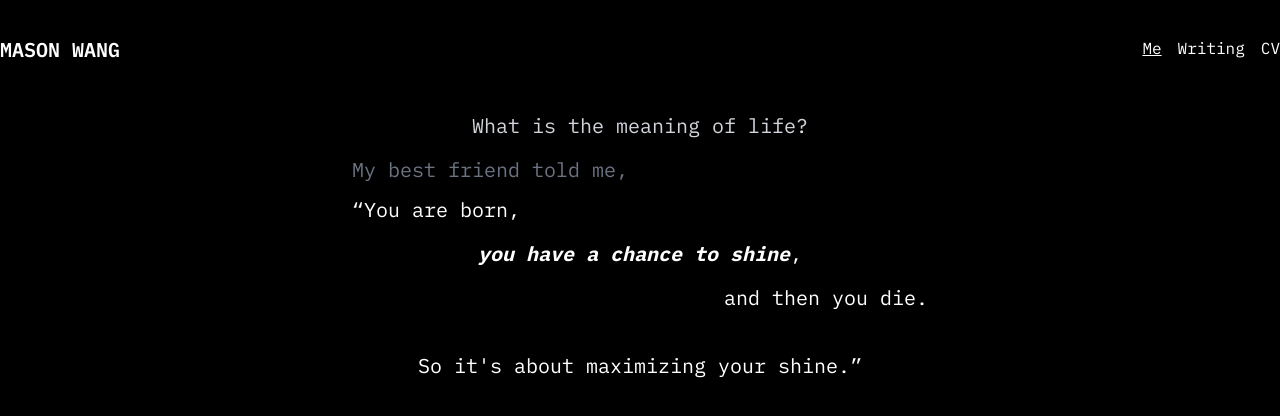
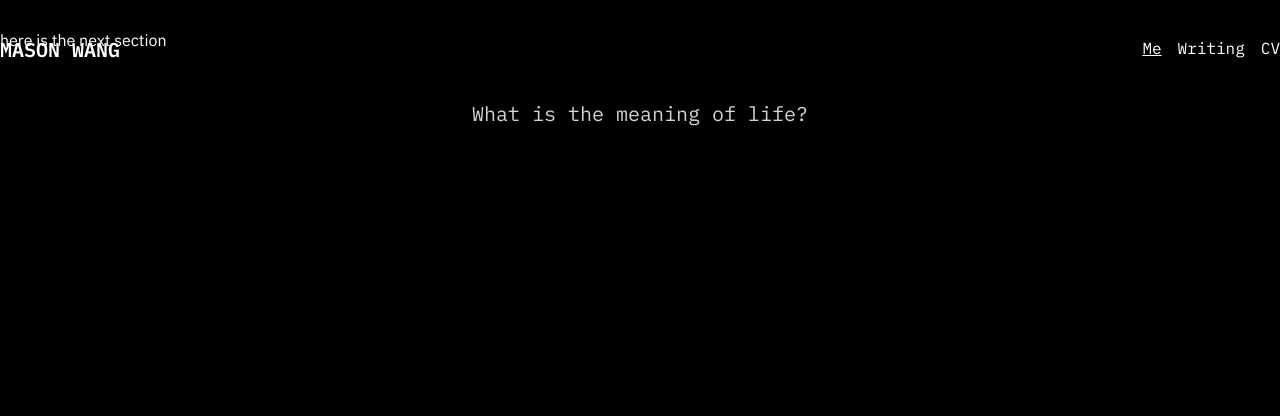
Before and after one commit to masonwang025/masonjwang.com, a Next.js app: page / in a window 1280 px wide. Shown: the top 416 px of the page. Built offline with nearby package versions, Linux system fonts and the light colour scheme.

Commit message:
wow im a genius

```diff
--- a/package.json
+++ b/package.json
@@ -9,6 +9,7 @@
     "lint": "next lint"
   },
   "dependencies": {
+    "@heroicons/react": "^2.1.1",
     "framer-motion": "^11.0.8",
     "next": "14.1.0",
     "react": "^18",
--- a/src/components/home/Home.tsx
+++ b/src/components/home/Home.tsx
@@ -5,6 +5,7 @@ function Home() {
   return <main>
     <Header />
     <Hero />
+    <div className="h-20">here is the next section</div>
   </main>
 }
 
--- a/src/components/home/sections/Hero.tsx
+++ b/src/components/home/sections/Hero.tsx
@@ -1,28 +1,60 @@
+"use client";
+import { ArrowDownIcon } from "@heroicons/react/16/solid";
+import { motion, useAnimation, AnimatePresence } from "framer-motion";
+import { useEffect, useState } from "react";
+
 function Hero() {
-  return <div className="pt-28 pb-14 container mx-auto min-h-screen">
-    <div>
-      <div><p className="header text-xl text-gray-300 text-center">What is the meaning of life?</p></div>
-    </div>
-    <div className="mx-auto container max-w-xl">
-      <div><p className="header text-xl text-gray-500 pt-4 pb-3">My best friend told me,</p></div>
-      <div className="flex flex-1 grow flex-col space-y-4 pb-10">
-        <div>
-          <p className="header text-xl text-left">&ldquo;You are born,</p>
-        </div>
-        <div>
-          <p className="header text-xl text-center"><span className="font-bold italic">you have a chance to shine</span>,</p>
-        </div>
-        <div>
-          <p className="header text-xl text-right">and then you die.</p>
-        </div>
-      </div>
-      <div>
-        <div>
-          <p className="header text-xl text-center">So it's about maximizing your shine.&rdquo;</p>
-        </div>
-      </div>
-    </div>
-  </div>
+  const controls = useAnimation();
+  const [scrolled, setScrolled] = useState(false);
+
+  const startAnimation = () => {
+    if (!scrolled) {
+      controls.start({
+        y: 100,
+        height: "auto",
+        color: "#D3D3D3", // Light gray color
+        transition: { duration: 0.5 } // Ensure you define a transition duration
+      });
+      setScrolled(true); // Mark as scrolled to prevent re-triggering
+    }
+  };
+
+  useEffect(() => {
+    const handleScroll = () => {
+      if (window.scrollY > 0) {
+        startAnimation();
+      }
+    };
+
+    window.addEventListener("scroll", handleScroll);
+    return () => window.removeEventListener("scroll", handleScroll);
+  }, [controls, scrolled]); // Include scrolled in the dependency array
+
+  return (
+    <motion.div
+      layout
+      className="container mx-auto flex flex-col justify-center items-center text-white"
+      style={{ height: "100vh" }}
+      animate={controls}
+      initial={{ justifyContent: "center", height: "100vh", color: "white" }}
+      transition={{ duration: 0.5 }}
+    >
+      <motion.p layout className="header text-xl text-center">What is the meaning of life?</motion.p>
+      <AnimatePresence>
+        {!scrolled && (
+          <motion.div
+            className="absolute bottom-10 cursor-pointer"
+            onClick={startAnimation}
+            initial={{ opacity: 1 }}
+            exit={{ opacity: 0 }}
+            transition={{ duration: 0.5 }}
+          >
+            <ArrowDownIcon className="h-8 w-8" color="white" />
+          </motion.div>
+        )}
+      </AnimatePresence>
+    </motion.div>
+  );
 }
 
 export default Hero;
```
Also changed, not shown: 1 other file (tests, documents, lock files or other folders).
